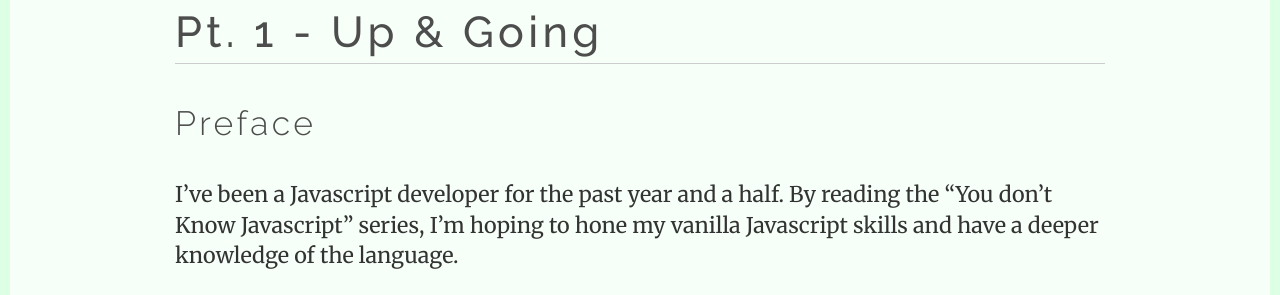
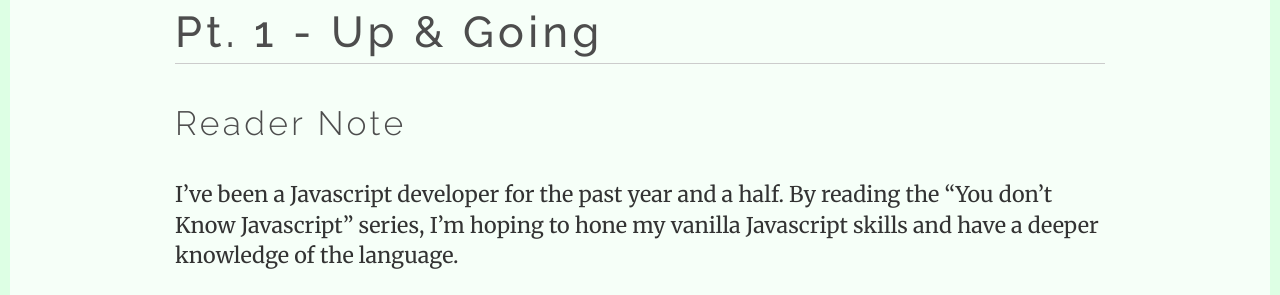
Before and after one commit to jermspeaks/continued-learning, a Jekyll site: the page built from _posts/2016-01-28-you-dont-know-js-1.md, in a window 1280 px wide. Shown: the part 156-451 px from the top of the page. Built offline with Jekyll 4.4.1, drawn with Linux system fonts in a browser that asks for light colours; some web fonts are replaced; Markdown is read by kramdown in place of the engine named in the settings.

Commit message:
changed title

```diff
--- a/_posts/2016-01-28-you-dont-know-js-1.md
+++ b/_posts/2016-01-28-you-dont-know-js-1.md
@@ -8,7 +8,7 @@
 # You Don't Know JS
 ## Pt. 1 - Up & Going
 
-### Preface
+### Reader Note
 
 I've been a Javascript developer for the past year and a half. By reading the "You don't Know Javascript" series, I'm hoping to hone my vanilla Javascript skills and have a deeper knowledge of the language.
 
```
Also changed, not shown: 1 other file.
